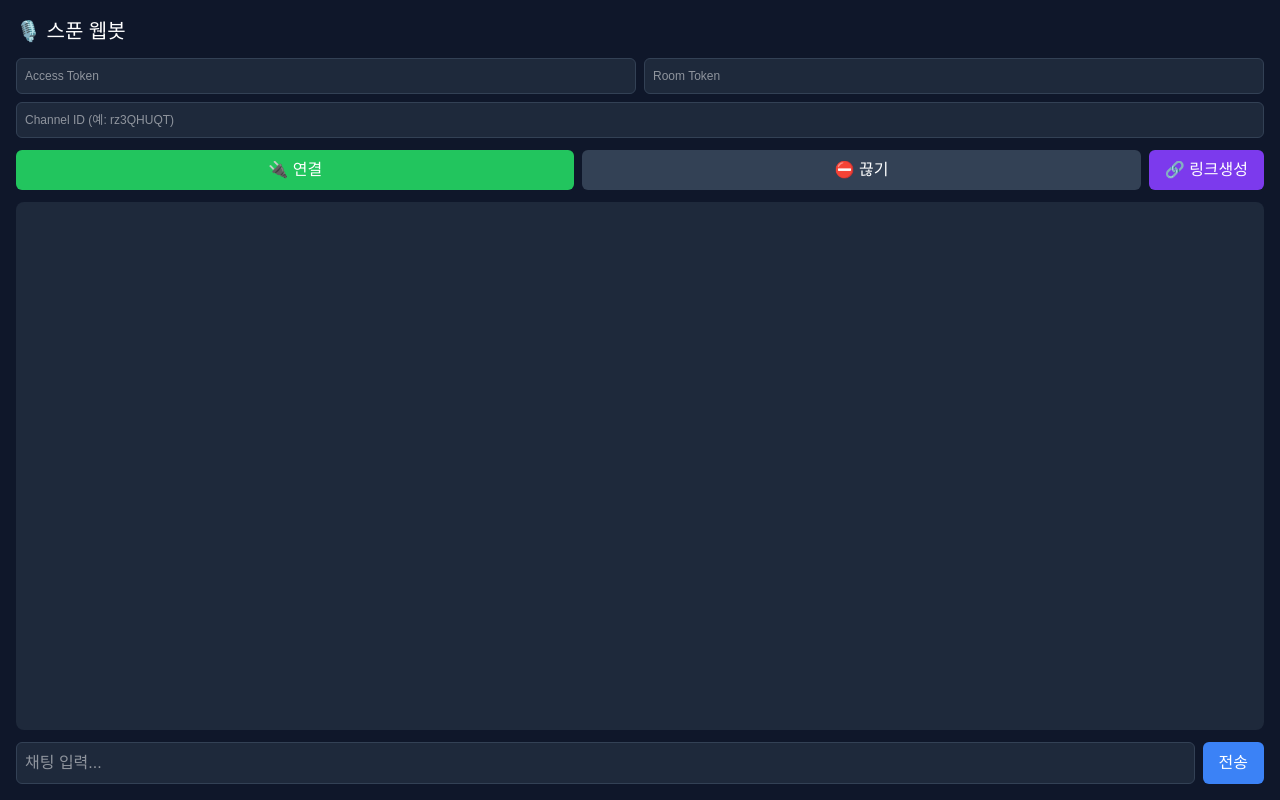
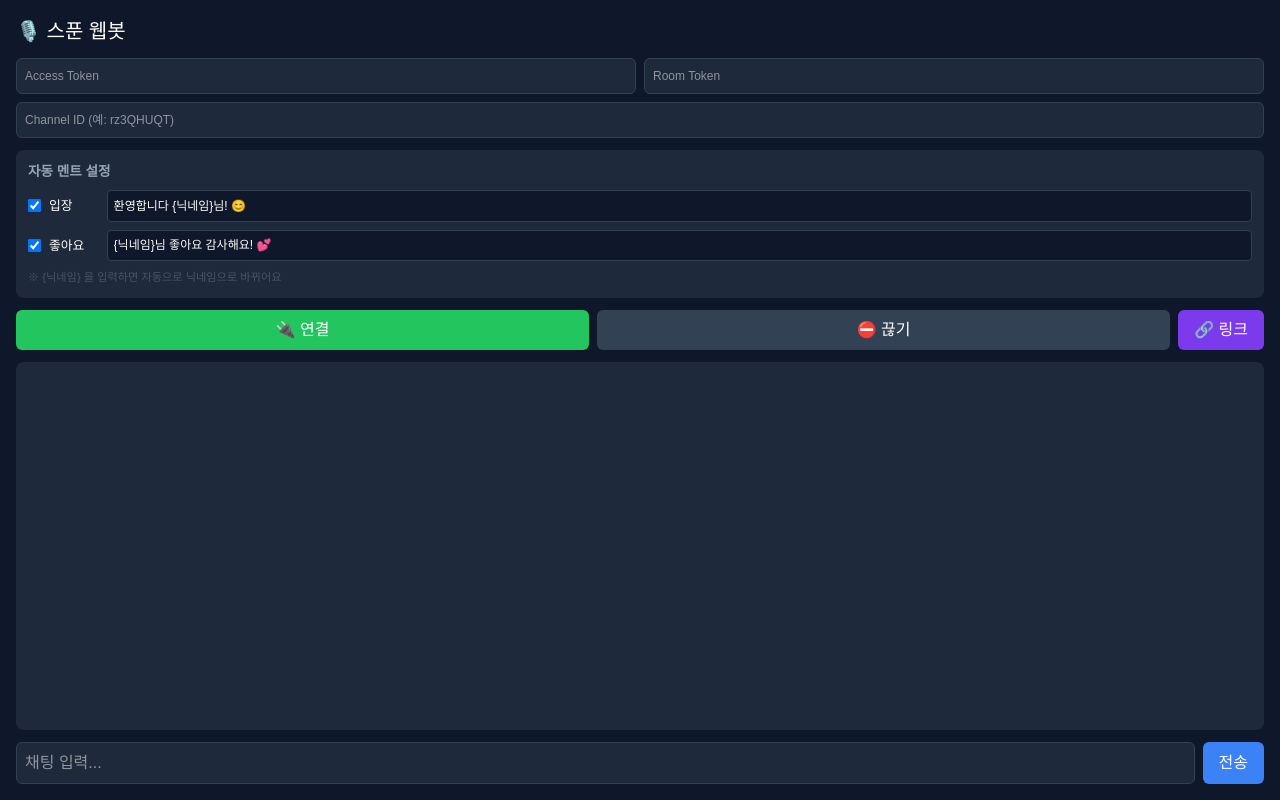
Before and after one commit to 1328218g-cyber/spoon-game, a Next.js app: page / in a window 1280 px wide. Built offline with nearby package versions, Linux system fonts and the light colour scheme.

Commit message:
add join and like auto message

```diff
--- a/app/page.tsx
+++ b/app/page.tsx
@@ -9,6 +9,10 @@ export default function Home() {
   const [logs, setLogs] = useState<{type:string,author:string,text:string}[]>([])
   const [connected, setConnected] = useState(false)
   const [shareUrl, setShareUrl] = useState('')
+  const [joinMsg, setJoinMsg] = useState('환영합니다 {닉네임}님! 😊')
+  const [likeMsg, setLikeMsg] = useState('{닉네임}님 좋아요 감사해요! 💕')
+  const [joinEnabled, setJoinEnabled] = useState(true)
+  const [likeEnabled, setLikeEnabled] = useState(true)
   const wsRef = useRef<WebSocket|null>(null)
   const logsEndRef = useRef<HTMLDivElement>(null)
 
@@ -20,24 +24,29 @@ export default function Home() {
     if (a) setAccessToken(a)
     if (r) setRoomToken(r)
     if (c) setChannelId(c)
+    const jm = localStorage.getItem('join_msg')
+    const lm = localStorage.getItem('like_msg')
+    if (jm) setJoinMsg(jm)
+    if (lm) setLikeMsg(lm)
   }, [])
 
   useEffect(() => { if (accessToken) localStorage.setItem('spoon_access', accessToken) }, [accessToken])
   useEffect(() => { if (roomToken) localStorage.setItem('spoon_room', roomToken) }, [roomToken])
   useEffect(() => { if (channelId) localStorage.setItem('spoon_channel', channelId) }, [channelId])
+  useEffect(() => { localStorage.setItem('join_msg', joinMsg) }, [joinMsg])
+  useEffect(() => { localStorage.setItem('like_msg', likeMsg) }, [likeMsg])
   useEffect(() => { logsEndRef.current?.scrollIntoView({ behavior: 'smooth' }) }, [logs])
 
   const addLog = (type: string, author: string, text: string) => {
     setLogs(prev => [...prev, { type, author, text }])
   }
 
-  const generateUrl = () => {
-    if (!accessToken || !roomToken || !channelId) {
-      addLog('error', '시스템', '토큰을 먼저 입력하세요!')
-      return
-    }
-    const url = `https://spoon-game-tan.vercel.app?a=${encodeURIComponent(accessToken)}&r=${encodeURIComponent(roomToken)}&c=${encodeURIComponent(channelId.trim())}`
-    setShareUrl(url)
+  const sendChatMsg = async (text: string) => {
+    await fetch('/api/spoon', {
+      method: 'POST',
+      headers: { 'Content-Type': 'application/json' },
+      body: JSON.stringify({ channelId: channelId.trim(), message: text, accessToken, roomToken })
+    })
   }
 
   const connect = () => {
@@ -59,12 +68,26 @@ export default function Home() {
         if (msg.command !== 'MESSAGE') return
         const body = JSON.parse(msg.payload?.body || '{}')
         const { eventName, eventPayload = {} } = body
+
         if (eventName === 'ChatMessage') {
           const author = eventPayload.generator?.nickname || eventPayload.nickname || '?'
           addLog('chat', author, eventPayload.message || '')
         } else if (eventName === 'RoomJoin') {
-          const author = eventPayload.generator?.nickname || '?'
+          const author = eventPayload.generator?.nickname || eventPayload.nickname || '?'
           addLog('join', author, '입장했습니다 👋')
+          if (joinEnabled && joinMsg) {
+            const text = joinMsg.replace('{닉네임}', author)
+            setTimeout(() => sendChatMsg(text), 500)
+            addLog('bot', '🤖봇', text)
+          }
+        } else if (eventName === 'LiveLike' || eventName === 'LivePresent') {
+          const author = eventPayload.nickname || eventPayload.generator?.nickname || '?'
+          addLog('system', '❤️좋아요', `${author}님`)
+          if (likeEnabled && likeMsg) {
+            const text = likeMsg.replace('{닉네임}', author)
+            setTimeout(() => sendChatMsg(text), 500)
+            addLog('bot', '🤖봇', text)
+          }
         }
       } catch {}
     }
@@ -74,14 +97,20 @@ export default function Home() {
 
   const disconnect = () => { wsRef.current?.close(); setConnected(false) }
 
+  const generateUrl = () => {
+    if (!accessToken || !roomToken || !channelId) {
+      addLog('error', '시스템', '토큰을 먼저 입력하세요!')
+      return
+    }
+    const url = `https://spoon-game-tan.vercel.app?a=${encodeURIComponent(accessToken)}&r=${encodeURIComponent(roomToken)}&c=${encodeURIComponent(channelId.trim())}`
+    setShareUrl(url)
+  }
+
   const sendChat = async () => {
     if (!message.trim()) return
-    const res = await fetch('/api/spoon', {
-      method: 'POST',
-      headers: { 'Content-Type': 'application/json' },
-      body: JSON.stringify({ channelId: channelId.trim(), message, accessToken, roomToken })
-    })
-    if (res.ok) { addLog('bot', '봇', message); setMessage('') }
+    await sendChatMsg(message)
+    addLog('bot', '봇', message)
+    setMessage('')
   }
 
   const colorMap: Record<string,string> = { chat: '#fff', join: '#4ade80', error: '#f87171', system: '#94a3b8', bot: '#60a5fa' }
@@ -89,22 +118,41 @@ export default function Home() {
   return (
     <div style={{ display:'flex', flexDirection:'column', height:'100vh', background:'#0f172a', color:'#fff', fontFamily:'sans-serif', padding:'1rem', gap:'0.75rem' }}>
       <h1 style={{ margin:0, fontSize:'1.25rem' }}>🎙️ 스푼 웹봇</h1>
+
       <div style={{ display:'grid', gridTemplateColumns:'1fr 1fr', gap:'0.5rem' }}>
         <input placeholder="Access Token" value={accessToken} onChange={e=>setAccessToken(e.target.value)} style={{ padding:'0.5rem', borderRadius:'6px', border:'1px solid #334155', background:'#1e293b', color:'#fff', fontSize:'0.75rem' }} />
         <input placeholder="Room Token" value={roomToken} onChange={e=>setRoomToken(e.target.value)} style={{ padding:'0.5rem', borderRadius:'6px', border:'1px solid #334155', background:'#1e293b', color:'#fff', fontSize:'0.75rem' }} />
         <input placeholder="Channel ID (예: rz3QHUQT)" value={channelId} onChange={e=>setChannelId(e.target.value)} style={{ padding:'0.5rem', borderRadius:'6px', border:'1px solid #334155', background:'#1e293b', color:'#fff', fontSize:'0.75rem', gridColumn:'span 2' }} />
       </div>
+
+      <div style={{ background:'#1e293b', borderRadius:'8px', padding:'0.75rem', display:'flex', flexDirection:'column', gap:'0.5rem' }}>
+        <div style={{ fontSize:'0.85rem', color:'#94a3b8', fontWeight:'bold' }}>자동 멘트 설정</div>
+        <div style={{ display:'flex', alignItems:'center', gap:'0.5rem' }}>
+          <input type="checkbox" checked={joinEnabled} onChange={e=>setJoinEnabled(e.target.checked)} />
+          <span style={{ fontSize:'0.8rem', minWidth:'50px' }}>입장</span>
+          <input value={joinMsg} onChange={e=>setJoinMsg(e.target.value)} style={{ flex:1, padding:'0.35rem', borderRadius:'4px', border:'1px solid #334155', background:'#0f172a', color:'#fff', fontSize:'0.75rem' }} />
+        </div>
+        <div style={{ display:'flex', alignItems:'center', gap:'0.5rem' }}>
+          <input type="checkbox" checked={likeEnabled} onChange={e=>setLikeEnabled(e.target.checked)} />
+          <span style={{ fontSize:'0.8rem', minWidth:'50px' }}>좋아요</span>
+          <input value={likeMsg} onChange={e=>setLikeMsg(e.target.value)} style={{ flex:1, padding:'0.35rem', borderRadius:'4px', border:'1px solid #334155', background:'#0f172a', color:'#fff', fontSize:'0.75rem' }} />
+        </div>
+        <div style={{ fontSize:'0.7rem', color:'#475569' }}>※ {'{닉네임}'} 을 입력하면 자동으로 닉네임으로 바뀌어요</div>
+      </div>
+
       <div style={{ display:'flex', gap:'0.5rem' }}>
         <button onClick={connect} disabled={connected} style={{ flex:1, padding:'0.5rem', borderRadius:'6px', border:'none', background:connected?'#334155':'#22c55e', color:'#fff', cursor:connected?'not-allowed':'pointer' }}>{connected?'✅ 연결됨':'🔌 연결'}</button>
         <button onClick={disconnect} disabled={!connected} style={{ flex:1, padding:'0.5rem', borderRadius:'6px', border:'none', background:!connected?'#334155':'#ef4444', color:'#fff', cursor:!connected?'not-allowed':'pointer' }}>⛔ 끊기</button>
-        <button onClick={generateUrl} style={{ padding:'0.5rem 1rem', borderRadius:'6px', border:'none', background:'#7c3aed', color:'#fff', cursor:'pointer' }}>🔗 링크생성</button>
+        <button onClick={generateUrl} style={{ padding:'0.5rem 1rem', borderRadius:'6px', border:'none', background:'#7c3aed', color:'#fff', cursor:'pointer' }}>🔗 링크</button>
       </div>
+
       {shareUrl && (
         <div style={{ background:'#1e293b', borderRadius:'6px', padding:'0.5rem', display:'flex', flexDirection:'column', gap:'0.5rem' }}>
-          <textarea readOnly value={shareUrl} style={{ width:'100%', background:'#0f172a', color:'#94a3b8', border:'none', fontSize:'0.65rem', resize:'none', height:'60px', borderRadius:'4px', padding:'0.25rem' }} />
+          <textarea readOnly value={shareUrl} style={{ width:'100%', background:'#0f172a', color:'#94a3b8', border:'none', fontSize:'0.65rem', resize:'none', height:'50px', borderRadius:'4px', padding:'0.25rem' }} />
           <button onClick={() => navigator.clipboard?.writeText(shareUrl).then(() => addLog('system', '시스템', '복사됐어요!'))} style={{ padding:'0.25rem', borderRadius:'4px', border:'none', background:'#3b82f6', color:'#fff', cursor:'pointer', fontSize:'0.75rem' }}>📋 복사</button>
         </div>
       )}
+
       <div style={{ flex:1, overflowY:'auto', background:'#1e293b', borderRadius:'8px', padding:'0.75rem', display:'flex', flexDirection:'column', gap:'0.25rem' }}>
         {logs.map((log, i) => (
           <div key={i} style={{ fontSize:'0.85rem', color:colorMap[log.type]||'#fff' }}>
@@ -113,6 +161,7 @@ export default function Home() {
         ))}
         <div ref={logsEndRef} />
       </div>
+
       <div style={{ display:'flex', gap:'0.5rem' }}>
         <input placeholder="채팅 입력..." value={message} onChange={e=>setMessage(e.target.value)} onKeyDown={e=>e.key==='Enter'&&sendChat()} style={{ flex:1, padding:'0.5rem', borderRadius:'6px', border:'1px solid #334155', background:'#1e293b', color:'#fff' }} />
         <button onClick={sendChat} style={{ padding:'0.5rem 1rem', borderRadius:'6px', border:'none', background:'#3b82f6', color:'#fff', cursor:'pointer' }}>전송</button>
```
